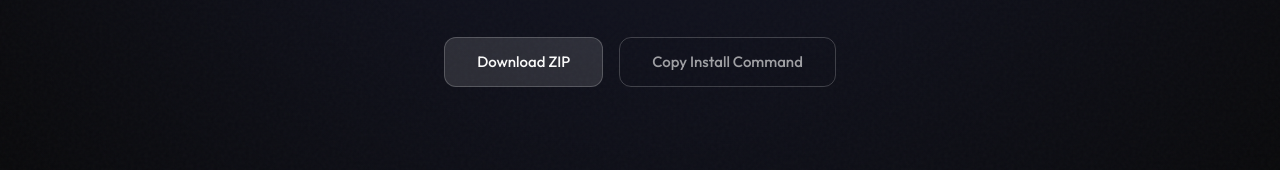
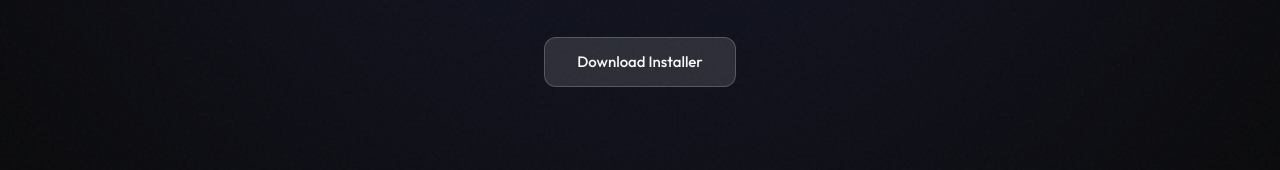
Before and after one commit to ash-kernel/Zetonic, a website built with Vite: page docs/index.html in a window 1280 px wide. Shown: the part 623-793 px from the top of the page. Built offline with nearby package versions, Linux system fonts and the light colour scheme.

Commit message:
Update index.html

```diff
--- a/docs/index.html
+++ b/docs/index.html
@@ -37,8 +37,7 @@
     <h1 class="hero-title animate-slide">Minimal.<br>Clean.<br>Distraction-free.</h1>
     <p class="hero-desc animate-fade">A serene, anime-inspired Chrome extension. Video backgrounds, quotes, weather, and productivity tools.</p>
     <div class="hero-cta animate-fade">
-      <a href="https://github.com/ash-kernel/Zetonic/archive/refs/heads/main.zip" class="btn btn-primary">Download ZIP</a>
-      <button class="btn btn-secondary" id="copyPsBtn">Copy Install Command</button>
+      <a href="https://github.com/ash-kernel/Zetonic/releases/latest/" class="btn btn-primary">Download Installer</a>
     </div>
   </div>
   <div class="hero-scroll">
```
